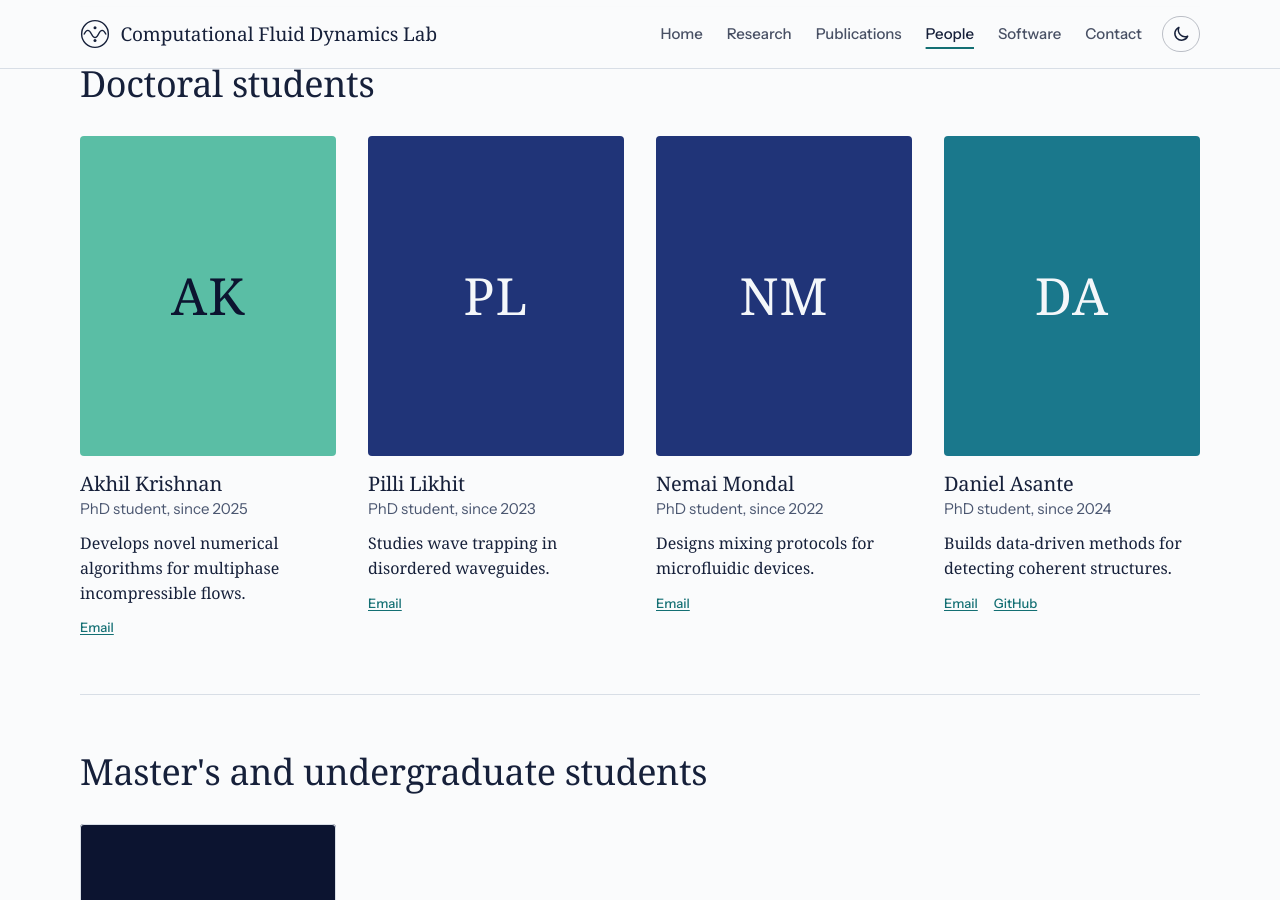
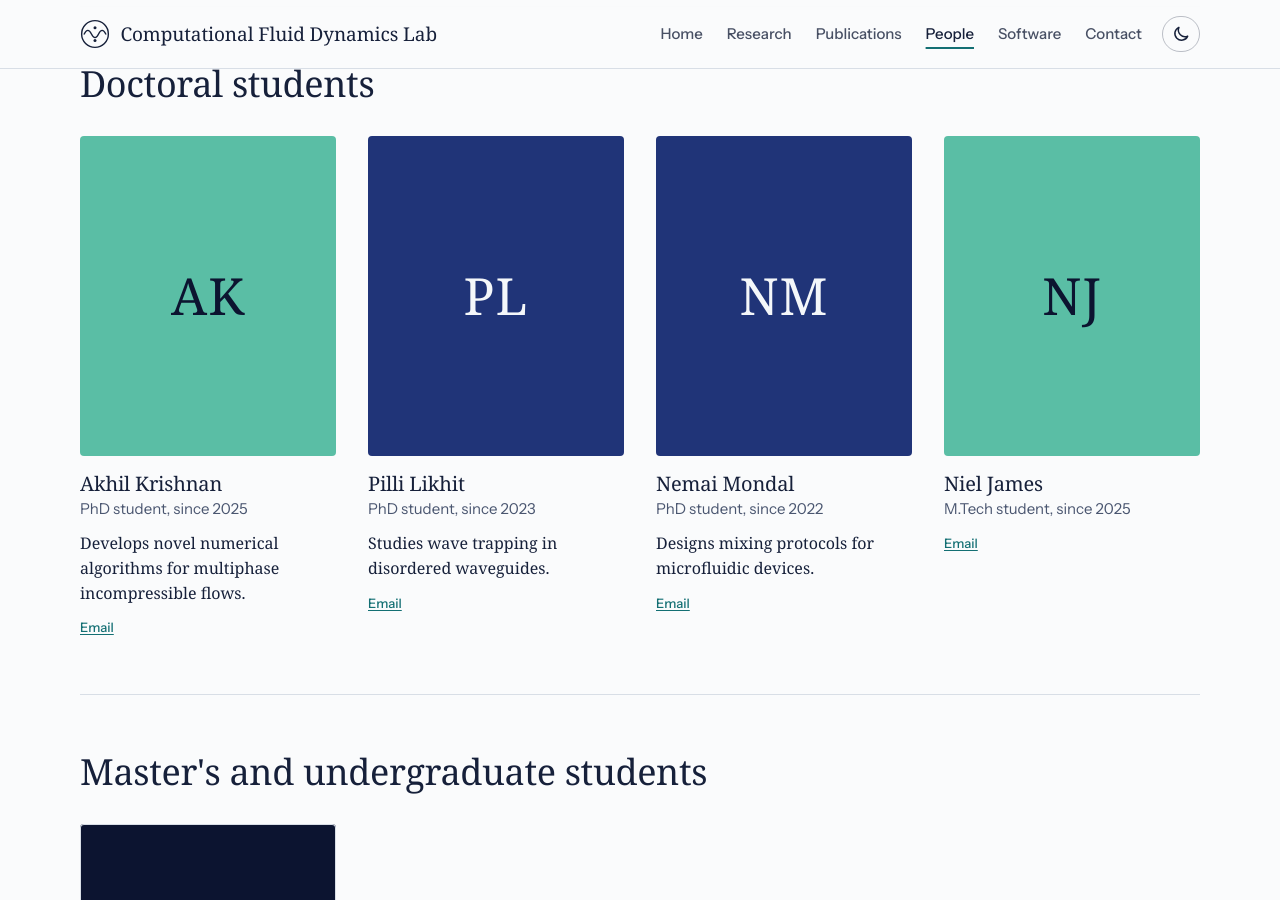
Before and after one commit to cfdlab-me-iisc/cfdlab-me-iisc.github.io, a Jekyll site: the page built from people.html, in a window 1280 px wide and 900 px high, scrolled down 1592 px. Built offline with Jekyll 4.4.1, drawn with Linux system fonts in a browser that asks for light colours; some web fonts are replaced.

Commit message:
Update people.yml to replace student entries
Removed Daniel Asante and added Niel James

```diff
--- a/_data/people.yml
+++ b/_data/people.yml
@@ -76,13 +76,11 @@ sections:
           Designs mixing protocols for microfluidic devices.
         links:
           email: s.lindqvist@example.edu
-      - name: Daniel Asante
-        role: PhD student, since 2024
-        bio: >-
-          Builds data-driven methods for detecting coherent structures.
+      - name: Niel James
+        role: M.Tech student, since 2025
+        # bio: >-
         links:
-          email: d.asante@example.edu
-          github: your-username
+          email: nieljames@iisc.ac.in
 
   - title: Master's and undergraduate students
     members:
```
